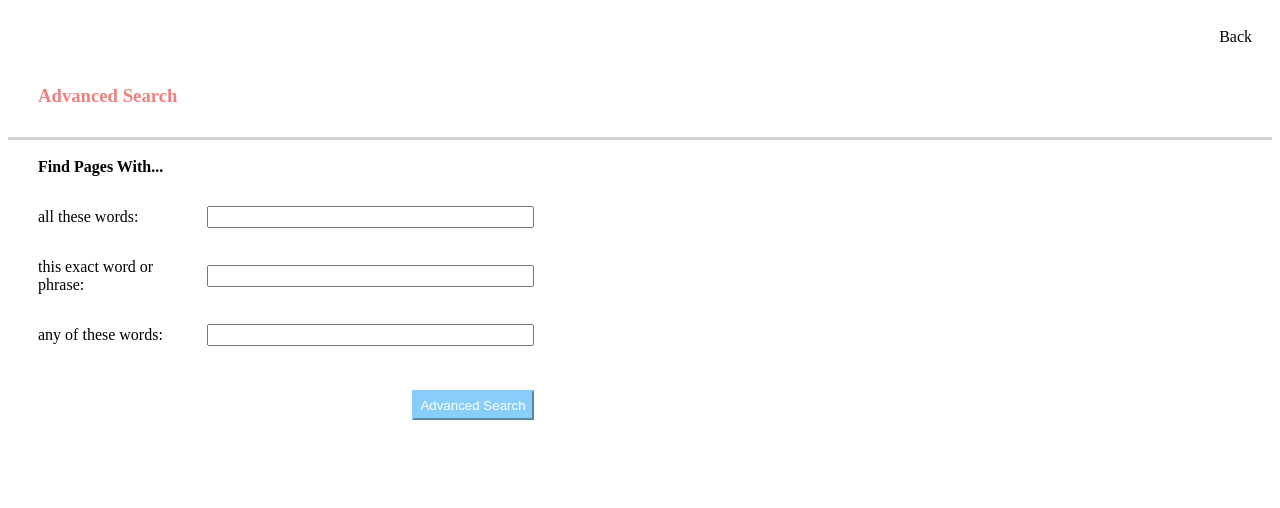
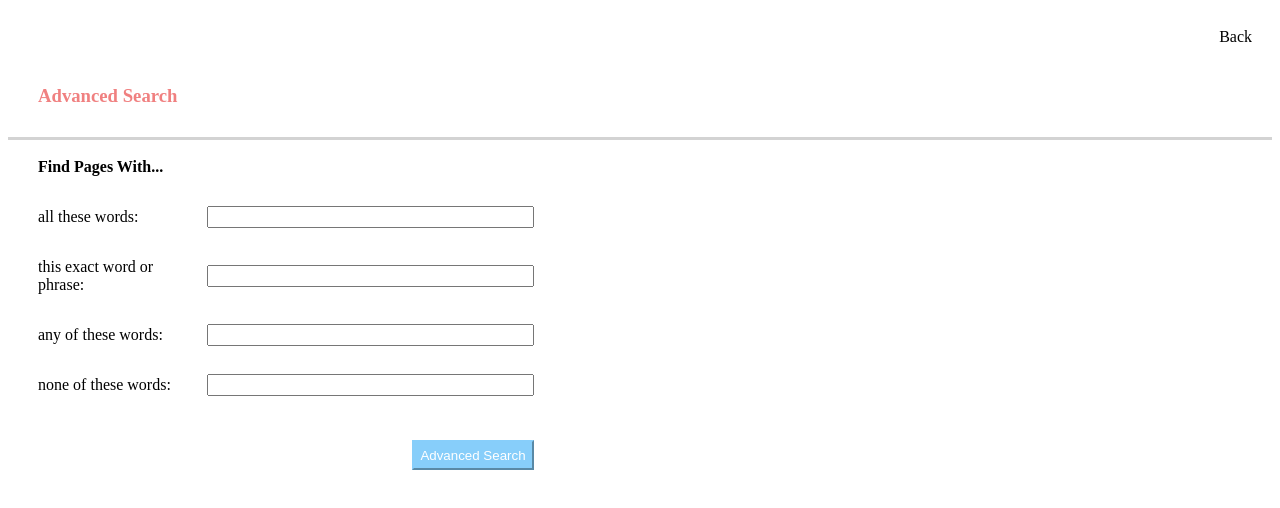
Before and after one commit to livinloikelarry/Search, a plain HTML site: page advancedSearch.html in a window 1280 px wide. Drawn offline with Linux system fonts and the light colour scheme.

Commit message:
added input completed advanced search

```diff
--- a/advancedSearch.html
+++ b/advancedSearch.html
@@ -62,15 +62,19 @@
       <form action="https://google.com/search">
         <div>
           <p>all these words:</p>
-          <input type="text" name="q" />
+          <input type="text" name="as_q" />
         </div>
         <div>
           <p>this exact word or phrase:</p>
-          <input type="text" name="q" />
+          <input type="text" name="as_epq" />
         </div>
         <div>
           <p>any of these words:</p>
-          <input type="text" name="q" />
+          <input type="text" name="as_oq" />
+        </div>
+        <div>
+          <p>none of these words:</p>
+          <input type="text" name="as_eq" />
         </div>
         <div class="button">
           <input id="searchButton" type="submit" value="Advanced Search" />
```
